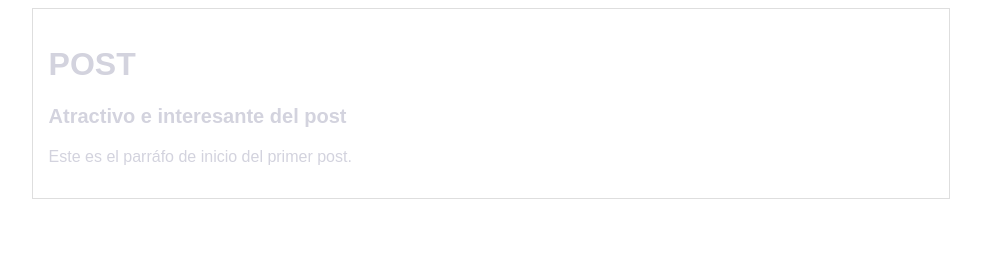
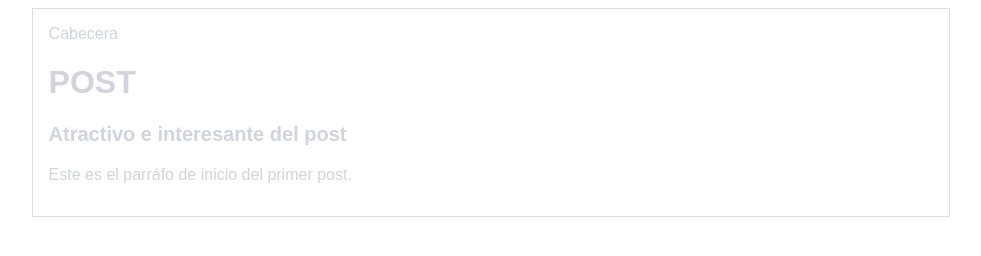
Before and after one commit to MiriHdez/blogMe, a plain HTML site: page blogpost.html in a window 1280 px wide. Shown: the whole page, without its empty margins (149-1130 px from the left). Drawn offline with Linux system fonts and the light colour scheme.

Commit message:
Estructura inicial cabecera

```diff
--- a/blogpost.html
+++ b/blogpost.html
@@ -4,7 +4,10 @@
   </head>
   <link rel="stylesheet" href="javascript/src/css/style_p.css" />
   <body>
-    <div ID="container">
+    <div id="container">
+      <div id="cabecera">
+        Cabecera
+      </div>
       <h1>POST</h1>
       <div id="post">
         <h3>Atractivo e interesante del post</h3>
```
